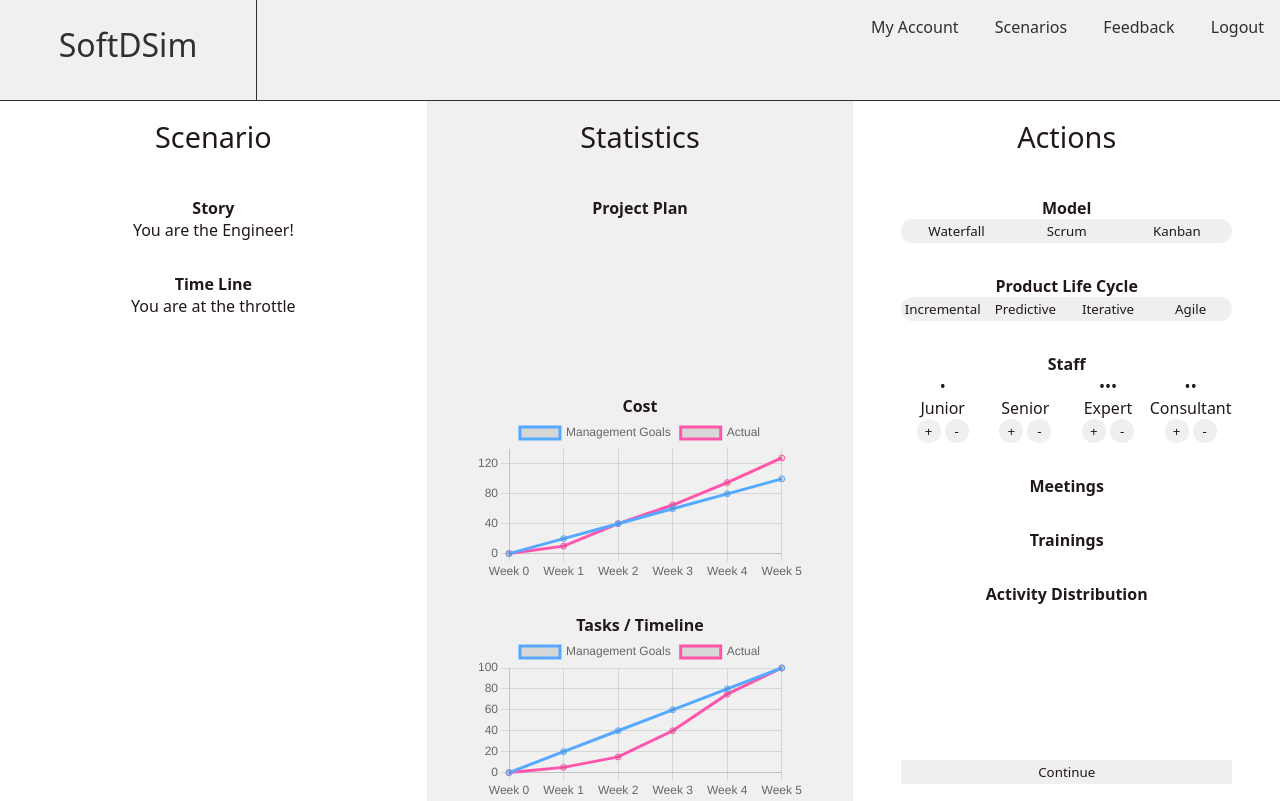
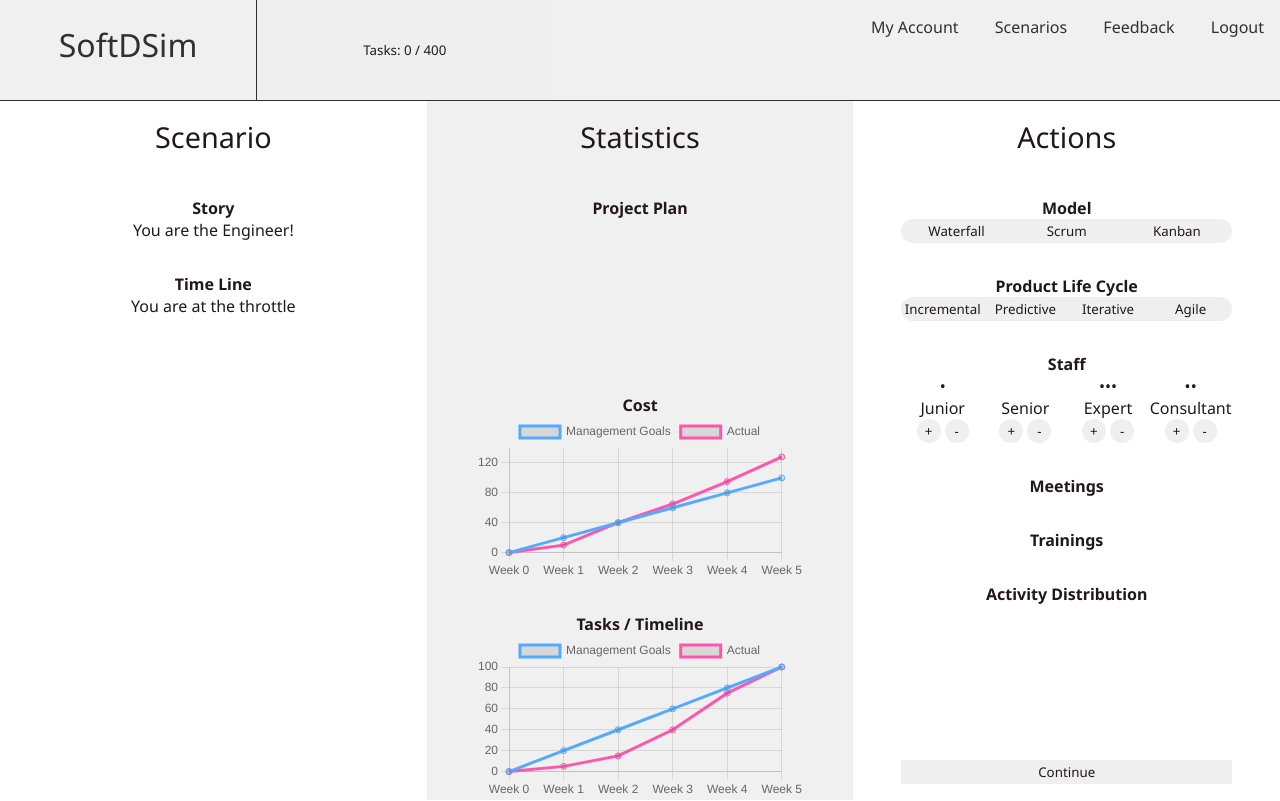
Before and after one commit to othshine/softDsim, a Django app: page / in a window 1280 px wide. Run offline with Django 3.2, Linux system fonts and the light colour scheme; some libraries are stand-ins or nearby versions.

Commit message:
Added Scenario model from mongo to view

```diff
--- a/app/src/cli/shell.py
+++ b/app/src/cli/shell.py
@@ -1,7 +1,7 @@
 """
 
 """
-from app.src.domain.decision_tree import Scenario, Decision, TextBlock
+from app.src.domain.decision_tree import Scenario, Decision
 from mongo_models import ScenarioMongoModel
 
 PROMPT = "-> "
--- a/app/static/app/model.js
+++ b/app/static/app/model.js
@@ -1,9 +1,8 @@
 let x = new Vue({
-        el: "#scenario",
+        el: "#vue",
         delimiters: ['[[', ']]'],
         data:{
             blocks:
-
           [
               {
                   header: "Story",
@@ -14,15 +13,20 @@ let x = new Vue({
                   text: "You are at the throttle"
               }
           ],
+            tasks: 0,
+            continue_text: "Continue"
          }
       });
+
 
 
 /* Load Continue */
 let COUNTER = 0
 async function cont(){
     const response = await fetch('continue?counter=' + COUNTER);
-    const j = await response.json();
-    x._data.blocks = j;
+    const data = await response.json();
+    x._data.blocks = data.blocks;
+    x._data.tasks = data.tasks;
+    x._data.continue_text = data.continue_text
     COUNTER += 1;
 }
--- a/app/static/app/styles.css
+++ b/app/static/app/styles.css
@@ -1,4 +1,4 @@
-/* COLORS */
+@import url('https://fonts.googleapis.com/css2?family=Noto+Sans:ital,wght@0,400;0,700;1,400;1,700&display=swap'); /* COLORS */
 :root {
   --neon: #5863f8ff;
   --blue: #90ddf0ff;
@@ -10,7 +10,6 @@
 /* ======== GENERAL  ======== */
 
 /* Fonts */
-@import url('https://fonts.googleapis.com/css2?family=Noto+Sans:ital,wght@0,400;0,700;1,400;1,700&display=swap');
 
 * {
   margin: 0;
@@ -24,6 +23,15 @@ html, body {
   width: 100%;
 }
 
+#vue {
+  height: 100%;
+  width: 100%;
+  margin: 0;
+  padding: 0;
+  border: 0;
+}
+
+
 ul {
     list-style-type: none;
 }
@@ -32,7 +40,7 @@ ul {
 /* ======== MAIN AREA  ======== */
 
 #main {
-  height: calc(100% - 100px);
+  height: calc(100% - 101px);
   width: 100%;
   display: flex;
   flex-direction: row;
@@ -216,7 +224,7 @@ button:active{
 
 /* ======== NAV BAR  ======== */
 nav {
-  display: inline-block;
+  display: block;
   width: 100%;
   height: 100px;
   background-color: #F0F0F0;
@@ -239,7 +247,8 @@ nav .logo {
 }
 
 .link {
-    text-decoration: none;
+  text-decoration: none;
+
 }
 .link *{
   display: inline-block;
@@ -252,3 +261,29 @@ nav .logo {
 .link:hover * {
   color: var(--neon);
 }
+
+.row {
+  width: 80%;
+  height: 100%;
+  float: right;
+  display: flex;
+  flex-direction: row;
+  margin: 0;
+  padding: 0;
+  border: 0;
+}
+
+nav .row > div {
+  height: 100%;
+  flex-grow: 1;
+  flex-shrink: 1;
+}
+
+nav .menu {
+  width: 50%;
+}
+
+#task-container > button {
+  width: 100%;
+  height: 100%;
+}
--- a/app/templates/app/index.html
+++ b/app/templates/app/index.html
@@ -16,10 +16,14 @@
 
 <body>
 
-
+<div id="vue">
     <nav>
         <div class="logo">
             SoftDSim
+        </div>
+        <div class="row">
+            <div id="task-container">
+                <button>Tasks: [[ tasks ]] / 400</button>
             </div>
             <div class="menu">
                 <a href="#" class="link">
@@ -35,6 +39,8 @@
                     <div class="nav-opt">Logout</div>
                 </a>
             </div>
+        </div>
+
     </nav>
 
 
@@ -147,16 +153,16 @@
             </div>
 
             <div id="continue-container">
-            <button onclick="cont()">Continue</button>
+                <button onclick="cont()">[[ continue_text ]]</button>
             </div>
 
         </section>
 
     </section>
-
+</div>
 </body>
+<script src="{% static 'app/model.js' %}"></script>
 <script src="{% static 'app/index.js' %}"></script>
-<script src="{% static 'app/model.js' %}"></script>
 <script src="{% static 'app/libs/gantt/gantt.js' %}"></script>
 
 
--- a/app/views.py
+++ b/app/views.py
@@ -1,10 +1,12 @@
 import json
 
+from bson import ObjectId
 from django.http import HttpResponse
 from django.shortcuts import render
 
 # Create your views here.
 from app.src.domain.decision_tree import Scenario, Decision
+from mongo_models import ScenarioMongoModel
 
 
 def index(request):
@@ -14,43 +16,16 @@ def index(request):
 
 
 def click_continue(request):
-    print("CONTINUE")
     counter = int(request.GET.get("counter"))
+    model = ScenarioMongoModel()
+    s = model.get(ObjectId("612baed001cb8bc5e9cb2cb8"))
+    d = s._decisions[counter]
+    context = {
+        "continue_text": d.continue_text,
+        "tasks": s.tasks,
+        "blocks": []
+    }
+    for t in d.text:
+        context.get('blocks').append({'header': t.header, 'text': t.content})
 
-    class DataObj(object):
-        def __init__(self, header, text):
-            self.header = header
-            self.text = text
-
-    data = [
-        [DataObj("Welcome",
-                 "You are the assistant of a project manager in a company that manufactures various multimedia products as an automotive supplier. You are now assigned to contribute to the decision making process."),
-         DataObj("Story",
-                 "A regular customer, a German car manufacturer, commissions their company to develop a car radio for a new model series. There are no special features to be considered for the development, it is quite an ordinary radio. All specifications are specified in detail by the car manufacturer. You are now to build this product and later put it into production."),
-         DataObj("Task",
-                 "The first step is to plan the project. You should first define the project life cycle, what kind of life cycle is it?")],
-        [DataObj("Feedback",
-                 "Unfortunately, the project manager can't understand your assessment very well. You should think about that again. Isn't there a life cycle that fits better to the described scenario?"),
-         DataObj("Story",
-                 "A regular customer, a German car manufacturer, commissions their company to develop a car radio for a new model series. There are no special features to be considered for the development, it is quite an ordinary radio. All specifications are specified in detail by the car manufacturer. You are now to build this product and later put it into production."),
-         DataObj("Task", "In the next step, you should select a suitable project management model.")
-         ],
-        [
-            DataObj("Feedback", "Good choice. The project manager is satisfied with your assistance."),
-            DataObj("Expectations", "€37,500 have been released by management for the project. The project is not very complex and does not use any extraordinary technologies. However, it should be noted that the project, especially because it is so simple, needs to have a very high quality."),
-            DataObj("Task", "Assemble a team that meets the requirements well.")
-        ],
-        [
-            DataObj("Feedback", "Your team has been considered all right by the project manager, so you can go ahead with it."),
-            DataObj("Scheduling", "The team was presented with the requirements document. All requirements and specifications are detailed and must now be implemented. "),
-            DataObj("Task", "You should now create a schedule and indicate whether it is possible to create the radio by the desired time. At the same time, your schedule should include the planning of possible prototypes.")
-        ],
-        [
-            DataObj("Request for Change", "Suddenly, the inquiring customer comes back with a change. A certain interface for cell phones has just been made public in a new version. The customer now wants this new version of the interface to be supported by the radio in order to be able to offer its customers a future-proof product."),
-            DataObj("Task", "How do you respond to this request. Adjust all the parameters of the project that you consider necessary. Your suggestions will be discussed in a meeting with senior managers and the client in two days.")
-        ]
-    ]
-
-    dj = [d.__dict__ for d in data[counter]]
-
-    return HttpResponse(json.dumps(dj), content_type="application/json")
+    return HttpResponse(json.dumps(context), content_type="application/json")
```
Lines whose indentation alone changed are shown as unchanged.
